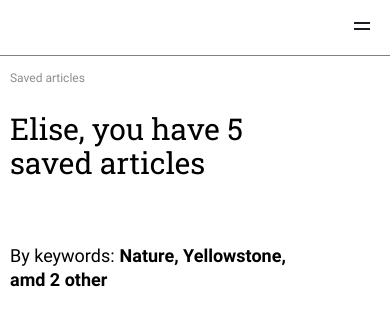
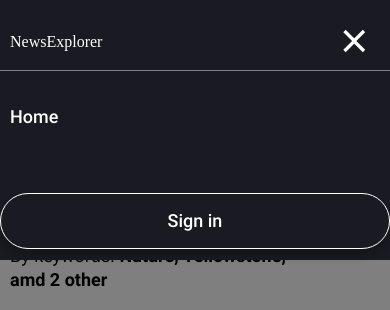
Before and after one commit to ajar67/news-explorer-frontend, a React (Create React App) app in the folder my-app/: page /saved-articles in a window 390 px wide. Both pictures are taken after a click on the button 362 px from the left and 27 px from the top of the page. Shown: the top 310 px of the page. Built offline with nearby package versions, Linux system fonts and the light colour scheme.

Commit message:
touch ups

```diff
--- a/my-app/src/Components/App/App.js
+++ b/my-app/src/Components/App/App.js
@@ -15,7 +15,7 @@
 //import Preloader from '../Preloader/Preloader';
 
 function App() {
-  const [loggedIn, setLoggedIn] = useState(false);
+  const [loggedIn, setLoggedIn] = useState(true);
   const [searchFocus, setSearchFocus] = useState(true);
   const [windowWidth, setWindowWidth] = useState(window.innerWidth);
   const location = useLocation();
@@ -111,7 +111,7 @@
           <Footer />
         </Route>
         <Route path="/saved-articles">
-          <SavedNews loggedIn={loggedIn} windowWidth={windowWidth} />
+          <SavedNews loggedIn={loggedIn} windowWidth={windowWidth} onCreateMenu={openMenuModal} />
         </Route>
       </Switch>
       {modals.signin && (
--- a/my-app/src/Components/Header/Header.css
+++ b/my-app/src/Components/Header/Header.css
@@ -131,6 +131,9 @@
     font-size: 16px;
     color: white;
   }
+  .header__title-white {
+    color: white;
+  }
   .header__menu {
     background: none;
     border: none;
--- a/my-app/src/Components/Header/Header.js
+++ b/my-app/src/Components/Header/Header.js
@@ -18,7 +18,7 @@
   return windowWidth < 400 ? (
     <header className={`header__section header__section_${name}`}>
       <Link to="/" className="header__links">
-        <p className="header__title">NewsExplorer</p>
+        <p className={isOpen ? `header__title-white` : `header__title header__title_${name}`}>NewsExplorer</p>
       </Link>
       <button
         className="header__menu"
--- a/my-app/src/Components/SavedNews/SavedNews.css
+++ b/my-app/src/Components/SavedNews/SavedNews.css
@@ -114,6 +114,9 @@
     width: 288px;
   }
   .saved__cards {
-    padding: 15px 10px;
+    padding: 0;
+    padding-top: 15px;
+    justify-content: center;
+    align-items: center;
   }
 }
--- a/my-app/src/Components/SavedNews/SavedNews.js
+++ b/my-app/src/Components/SavedNews/SavedNews.js
@@ -6,10 +6,10 @@
 import NewsCardsList from "../NewsCardsList/NewsCardsList";
 import Footer from "../Footer/Footer";
 
-const SavedNews = ({ windowWidth }) => {
+const SavedNews = ({ windowWidth, onCreateMenu }) => {
   return (
     <>
-      <SavedNewsHeader windowWidth={windowWidth} />
+      <SavedNewsHeader windowWidth={windowWidth} onCreateMenu={onCreateMenu}/>
       <div className="saved__section">
         <div className="saved__header">
           <p className="saved__articles">Saved articles</p>
--- a/my-app/src/Components/SavedNewsHeader/SavedNewsHeader.css
+++ b/my-app/src/Components/SavedNewsHeader/SavedNewsHeader.css
@@ -128,6 +128,7 @@
   }
   .header__title {
     font-size: 16px;
+    color: rgba(26, 27, 34, 1);
   }
   .header__menu {
     background: none;
--- a/my-app/src/Components/SavedNewsHeader/SavedNewsHeader.js
+++ b/my-app/src/Components/SavedNewsHeader/SavedNewsHeader.js
@@ -5,13 +5,13 @@
 import logoutBlack from "../../Images/logout-black.svg";
 import menuBlack from "../../Images/menu-black.svg";
 
-const SavedNewsHeader = ({ windowWidth }) => {
+const SavedNewsHeader = ({ windowWidth, onCreateMenu }) => {
   return windowWidth < 400 ? (
     <header className="header__section">
       <Link to="/" className="header__links">
         <p className="header__title">NewsExplorer</p>
       </Link>
-      <button className="header__menu">
+      <button className="header__menu" type='button' onClick={onCreateMenu}>
         <img src={menuBlack} alt="menu" className="header__menu-pic" />
       </button>
     </header>
```
